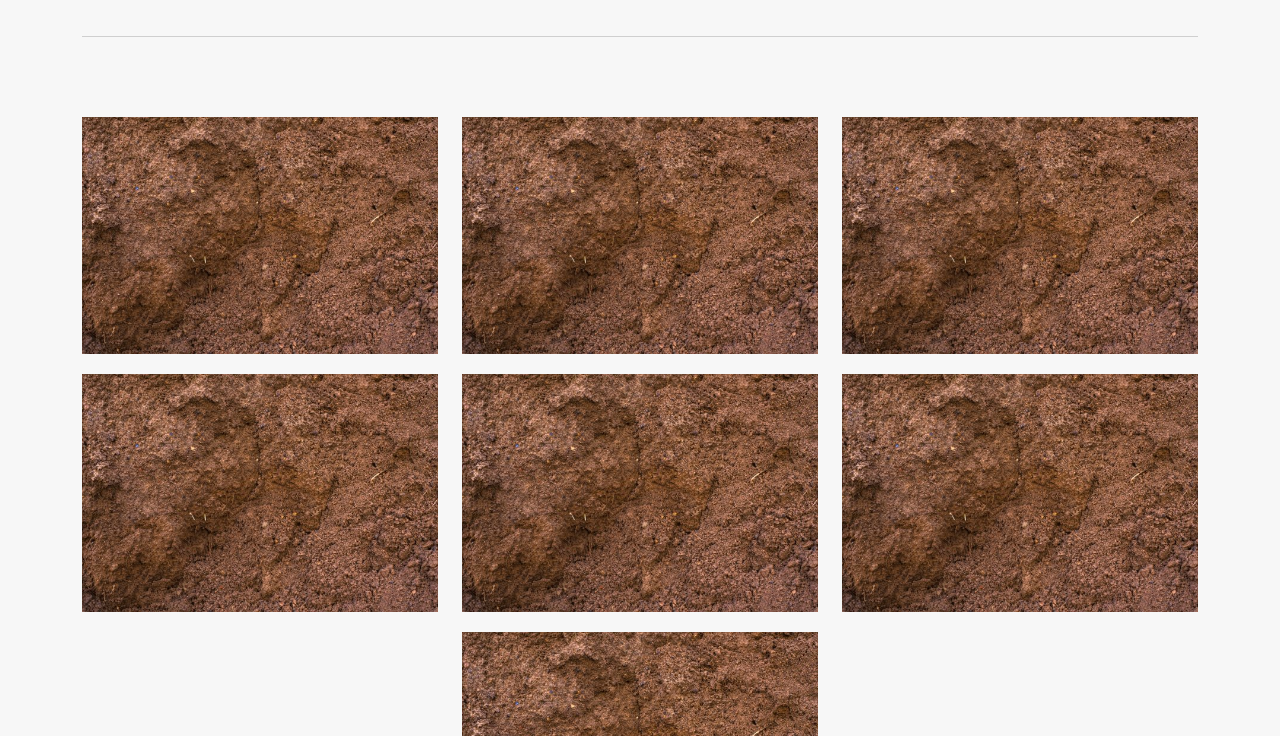
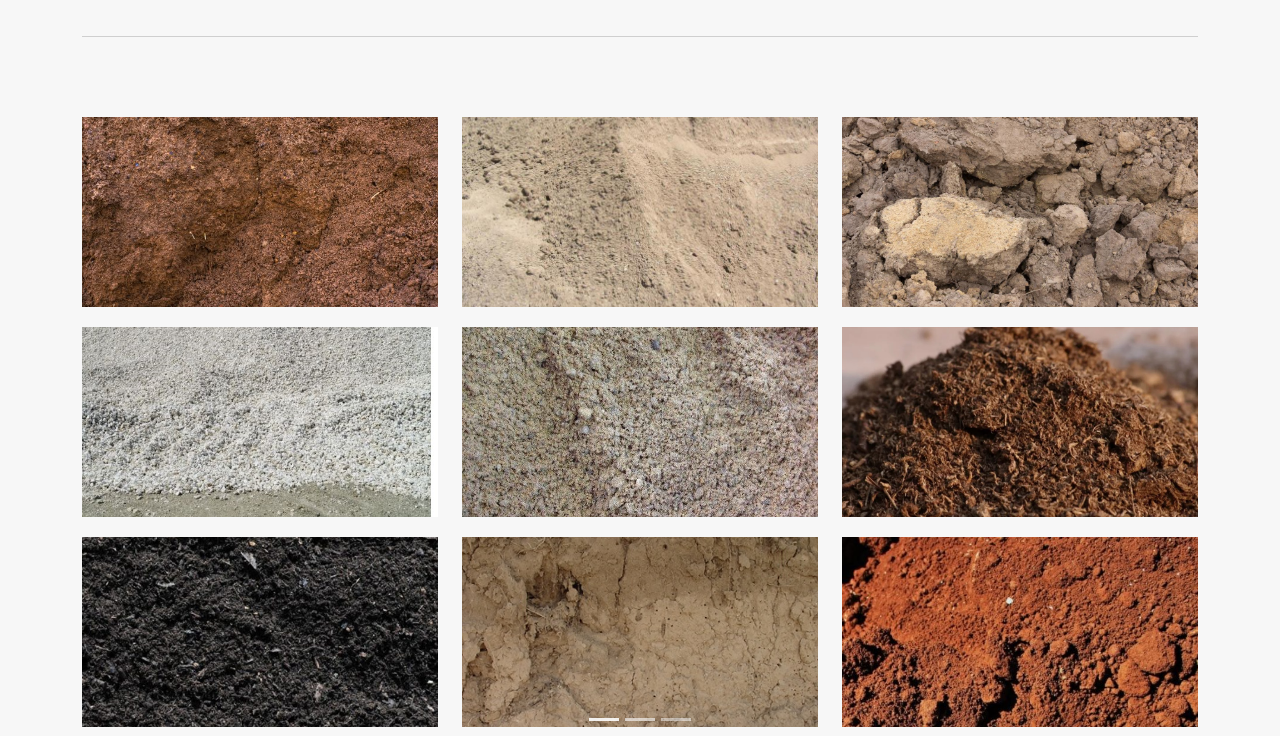
Before and after one commit to dsayfutdinov/EcoLand, a plain HTML site: page index.html in a window 1280 px wide. Shown: the part 1130-1866 px from the top of the page. Drawn offline with Linux system fonts and the light colour scheme.

Commit message:
added all photos and names to land block in main page

```diff
--- a/index.html
+++ b/index.html
@@ -239,65 +239,71 @@
 
 
   <div class="row justify-content-center main-lands">
-	  <div class="col-md-4 main-lands-item" id="item1">
-		  <div class="main-lands-img">
+
+	  <div class="col-md-4 main-lands-item">
+		  <a class="main-lands-img" href='templates/main.html'>
 			<img class="real-img" src="static/img/sand.jpeg" alt="">
-		  </div>
-
-		<div class="item-text item-text-1">Песчаные</div>
-	  </div>
-	  <div class="col-md-4 main-lands-item" id="item1">
-		  <div class="main-lands-img">
-			<img class="real-img" src="static/img/sand.jpeg" alt="">
-		  </div>
-
-		<div class="item-text item-text-1">Песчаные</div>
+		  </a>
+		<div class="item-text ">Песчаные</div>
 	  </div>
 
-	 <div class="col-md-4 main-lands-item" id="item1">
-		  <div class="main-lands-img">
-			<img class="real-img" src="static/img/sand.jpeg" alt="">
-		  </div>
-
-		<div class="item-text item-text-1">Песчаные</div>
+	  <div class="col-md-4 main-lands-item">
+		  <a class="main-lands-img" href='templates/main.html'>
+			<img class="real-img" src="static/img/supes.jpg" alt="">
+		  </a>
+		<div class="item-text ">Супеси</div>
 	  </div>
-	 <div class="col-md-4 main-lands-item" id="item1">
-		  <div class="main-lands-img">
-			<img class="real-img" src="static/img/sand.jpeg" alt="">
-		  </div>
-
-		<div class="item-text item-text-1">Песчаные</div>
+		<div class="col-md-4 main-lands-item">
+		  <a class="main-lands-img" href='templates/main.html'>
+			<img class="real-img" src="static/img/suglinok.jpg" alt="">
+		  </a>
+		<div class="item-text ">Суглинки</div>
 	  </div>
-    <div class="col-md-4 main-lands-item" id="item1">
-		  <div class="main-lands-img">
-			<img class="real-img" src="static/img/sand.jpeg" alt="">
-		  </div>
-
-		<div class="item-text item-text-1">Песчаные</div>
+		<div class="col-md-4 main-lands-item">
+		  <a class="main-lands-img" href='templates/main.html'>
+			<img class="real-img" src="static/img/glinozem.jpg" alt="">
+		  </a>
+		<div class="item-text ">Глиноземы</div>
 	  </div>
-    <div class="col-md-4 main-lands-item" id="item1">
-		  <div class="main-lands-img">
-			<img class="real-img" src="static/img/sand.jpeg" alt="">
-		  </div>
-
-		<div class="item-text item-text-1">Песчаные</div>
+		<div class="col-md-4 main-lands-item">
+		  <a class="main-lands-img" href='templates/main.html'>
+			<img class="real-img" src="static/img/izvest.jpg" alt="">
+		  </a>
+		<div class="item-text ">Известковые</div>
 	  </div>
-
-    <div class="col-md-4 main-lands-item" id="item1">
-		  <div class="main-lands-img">
-			<img class="real-img" src="static/img/sand.jpeg" alt="">
-		  </div>
-
-		<div class="item-text item-text-1">Песчаные</div>
+		<div class="col-md-4 main-lands-item">
+		  <a class="main-lands-img" href='templates/main.html'>
+			<img class="real-img" src="static/img/torf.jpg" alt="">
+		  </a>
+		<div class="item-text ">Торфяники</div>
+	  </div>
+		<div class="col-md-4 main-lands-item">
+		  <a class="main-lands-img" href='templates/main.html'>
+			<img class="real-img" src="static/img/chernozem.jpg" alt="">
+		  </a>
+		<div class="item-text ">Черноземы</div>
+	  </div>
+		<div class="col-md-4 main-lands-item">
+		  <a class="main-lands-img" href='templates/main.html'>
+			<img class="real-img" src="static/img/serozem.jpg" alt="">
+		  </a>
+		<div class="item-text ">Сероземы</div>
+	  </div>
+		<div class="col-md-4 main-lands-item">
+		  <a class="main-lands-img" href='templates/main.html'>
+			<img class="real-img" src="static/img/burye.jpg" alt="">
+		  </a>
+		<div class="item-text ">Бурые</div>
 	  </div>
 
 
 
 
 
-  </div>
 
-  <hr class="featurette-divider">
+
+
+
 </div>
 
 
--- a/static/css/style.css
+++ b/static/css/style.css
@@ -106,15 +106,18 @@ body {
 
 .main-lands-item:hover .item-text{
   opacity: 1;
+  display: block;
 }
 
 .main-lands-img{
+  display: block;
   background-color:#6abb6d;
 
 }
 .real-img {
-	height:100%;
+	height:190px;
 	width: 100%;
+    object-fit: cover;
 }
 .main-lands-img .real-img{
   display: block;
```
Also changed, not shown: static/img/burye.jpg (added), static/img/chernozem.jpg (added), static/img/glinozem.jpg (added), static/img/izvest.jpg (added), static/img/serozem.jpg (added), static/img/suglinok.jpg (added), static/img/supes.jpg (added), static/img/torf.jpg (added).
